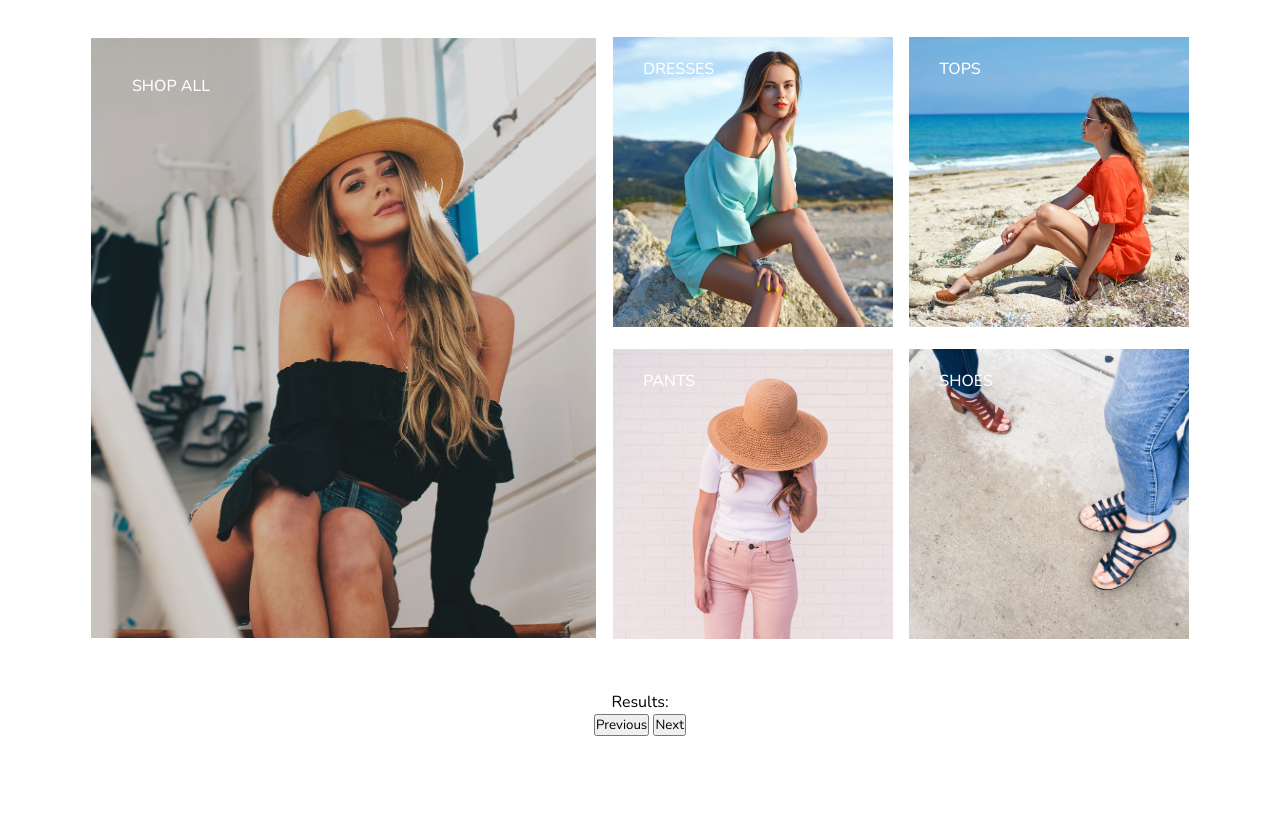
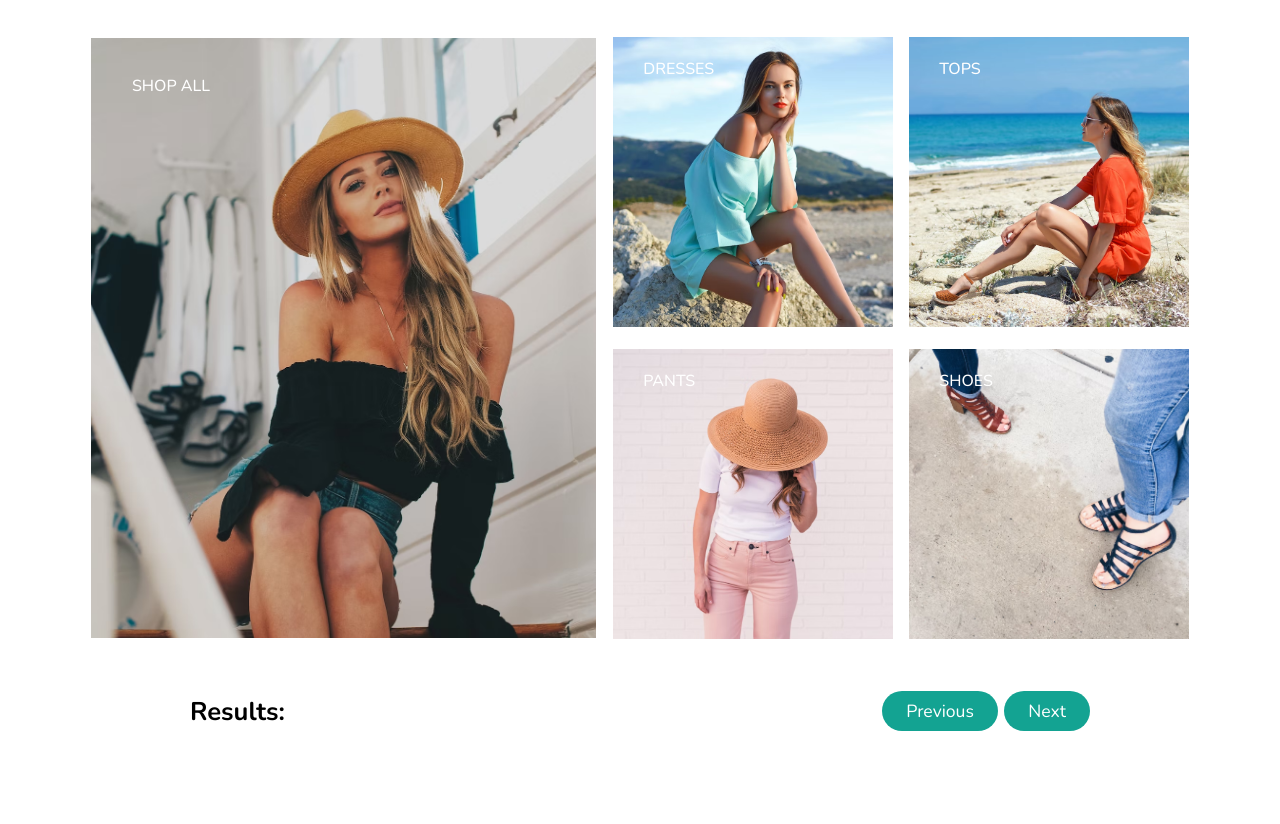
Before and after one commit to eddiemaceda11/searchspring-api-project, a plain HTML site: page index.html in a window 1280 px wide. Shown: the part 79-903 px from the top of the page. Drawn offline with nearby package versions, Linux system fonts and the light colour scheme.

Commit message:
Added styling to pagination section and buttons

```diff
--- a/style.css
+++ b/style.css
@@ -285,6 +285,52 @@ main .container {
   cursor: pointer;
 }
 
+/* Pagination */
+.pagination-top,
+.pagination-bottom {
+  width: 900px;
+  margin: 0 auto;
+  display: flex;
+  align-items: center;
+}
+
+.pagination-top {
+  justify-content: space-between;
+  gap: 2rem;
+}
+
+.pagination-top p {
+  font-size: 1.6rem;
+  font-weight: 700;
+}
+
+.pagination-top div {
+  display: flex;
+  gap: 0.4rem;
+}
+
+.pagination-top div button,
+.pagination-bottom button {
+  border-radius: 24px;
+  border: none;
+  background-color: rgb(19, 163, 146);
+  color: #fff;
+  padding: 0.5rem 1.5rem;
+  font-size: 1.1rem;
+  cursor: pointer;
+}
+
+.pagination-top div button:hover,
+.pagination-bottom button:hover {
+  background-color: rgba(5, 169, 150, 0.976);
+}
+
+.pagination-bottom {
+  justify-content: flex-end;
+  gap: 0.4rem;
+  padding-bottom: 3rem;
+}
+
 /* FOOTER */
 section.footer {
   background-color: rgb(245, 255, 252);
```
